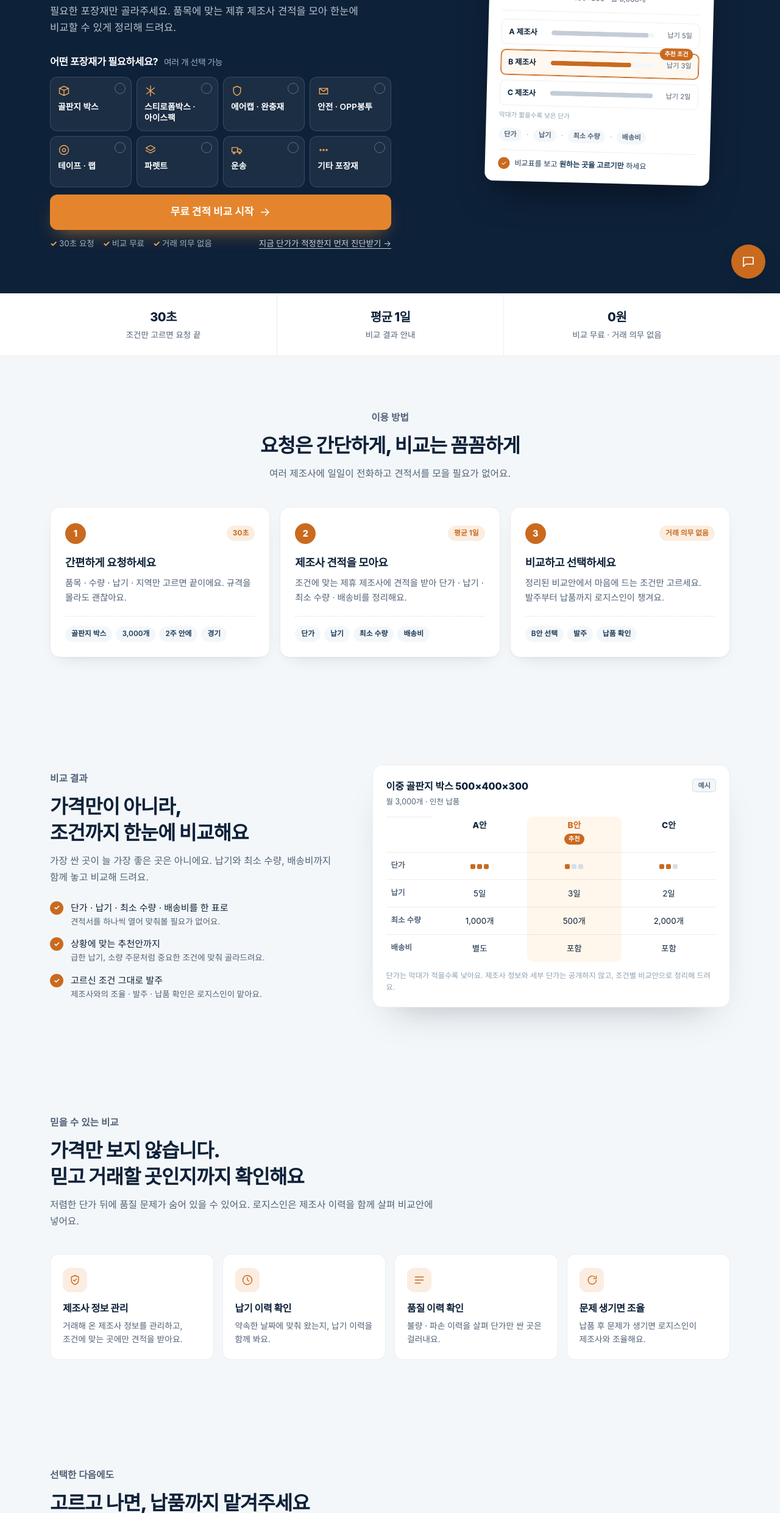
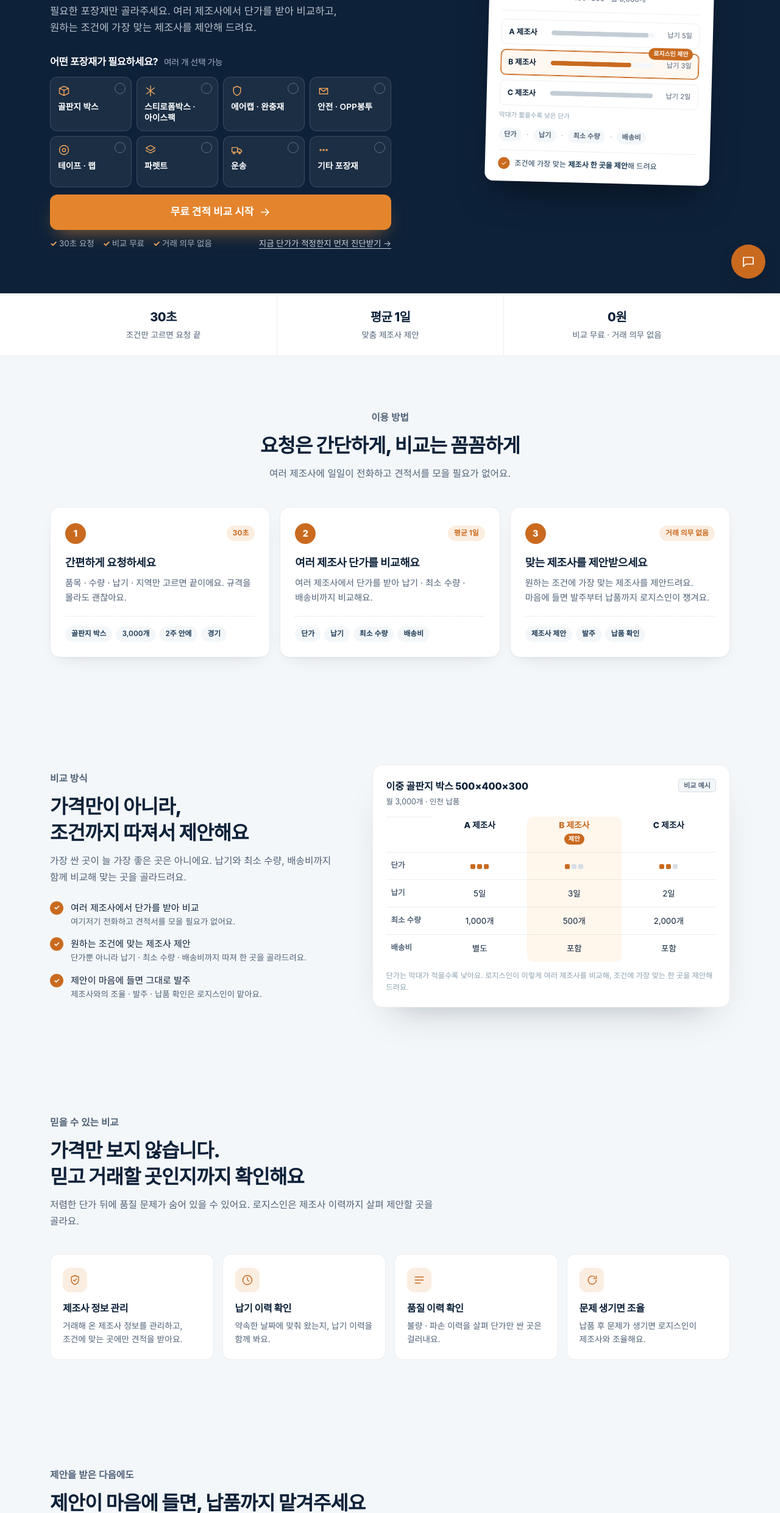
Before and after one commit to logisin-biz/logisin, a plain HTML site: page logisin-service.html in a window 1280 px wide. Shown: the part 319-2800 px from the top of the page at 61% size. Drawn offline with Linux system fonts and the light colour scheme; a web font is replaced by a local one.

Commit message:
update main page2

```diff
--- a/logisin-service.html
+++ b/logisin-service.html
@@ -747,7 +747,7 @@
   .s8-grid .best{background:#FFF6EC;}
   .s8-grid .ch.best{border-radius:10px 10px 0 0; color:var(--kraft-dark); position:relative;}
   .s8-grid .last.best{border-radius:0 0 10px 10px;}
-  .s8-grid .ch.best::after{content:'추천'; display:block; margin:4px auto 0; width:max-content; font-size:0.64rem; color:#fff; background:var(--kraft-dark); border-radius:99px; padding:1px 7px;}
+  .s8-grid .ch.best::after{content:'제안'; display:block; margin:4px auto 0; width:max-content; font-size:0.64rem; color:#fff; background:var(--kraft-dark); border-radius:99px; padding:1px 7px;}
   .s8-lv{display:inline-flex; gap:3px;}
   .s8-lv i{width:8px; height:8px; border-radius:2px; background:#D7DEE5;}
   .s8-lv i.on{background:var(--kraft-dark);}
@@ -939,7 +939,7 @@
       <div>
         <p class="s8-kicker"><b>서비스</b><i></i>포장재 견적 비교</p>
         <h1>제조사 찾고, 묻고,<br class="s8-br"> 비교하는 일<br><span class="hl">로지스인이 대신합니다</span></h1>
-        <p class="s8-sub">필요한 포장재만 골라주세요. 품목에 맞는 제휴 제조사 견적을 모아 한눈에 비교할 수 있게 정리해 드려요.</p>
+        <p class="s8-sub">필요한 포장재만 골라주세요. 여러 제조사에서 단가를 받아 비교하고, 원하는 조건에 가장 맞는 제조사를 제안해 드려요.</p>
         <div class="hero-pick" data-compare-scope>
           <p class="hero-pick-q">어떤 포장재가 필요하세요? <span>여러 개 선택 가능</span></p>
           <div class="hp-grid">
@@ -962,19 +962,19 @@
       <div class="cmp-card" aria-hidden="true">
           <div class="cmp-head">
             <div>
-              <div class="cmp-title">제조사 견적 비교</div>
+              <div class="cmp-title">로지스인 제조사 비교</div>
               <div class="cmp-item">이중 골판지 박스 500×400×300 · 월 3,000개</div>
             </div>
             <span class="doc-sample">예시</span>
           </div>
           <ul class="cmp-list">
             <li><span class="cmp-name">A 제조사</span><span class="cmp-bar"><i style="width:94%"></i></span><span class="cmp-meta">납기 5일</span></li>
-            <li class="is-best"><span class="cmp-name">B 제조사</span><span class="cmp-bar"><i style="width:78%"></i></span><span class="cmp-meta">납기 3일</span><span class="cmp-badge">추천 조건</span></li>
+            <li class="is-best"><span class="cmp-name">B 제조사</span><span class="cmp-bar"><i style="width:78%"></i></span><span class="cmp-meta">납기 3일</span><span class="cmp-badge">로지스인 제안</span></li>
             <li><span class="cmp-name">C 제조사</span><span class="cmp-bar"><i style="width:100%"></i></span><span class="cmp-meta">납기 2일</span></li>
           </ul>
           <div class="cmp-legend">막대가 짧을수록 낮은 단가</div>
           <div class="cmp-steps"><span>단가</span><b>·</b><span>납기</span><b>·</b><span>최소 수량</span><b>·</b><span>배송비</span></div>
-          <div class="cmp-foot"><span class="cmp-check">✓</span><span>비교표를 보고 <strong>원하는 곳을 고르기만</strong> 하세요</span></div>
+          <div class="cmp-foot"><span class="cmp-check">✓</span><span>조건에 가장 맞는 <strong>제조사 한 곳을 제안</strong>해 드려요</span></div>
         </div>
     </div>
   </section>
@@ -983,7 +983,7 @@
     <div class="wrap">
       <ul>
         <li><strong>30초</strong><span>조건만 고르면 요청 끝</span></li>
-        <li><strong>평균 1일</strong><span>비교 결과 안내</span></li>
+        <li><strong>평균 1일</strong><span>맞춤 제조사 제안</span></li>
         <li><strong>0원</strong><span>비교 무료 · 거래 의무 없음</span></li>
       </ul>
     </div>
@@ -1005,15 +1005,15 @@
         </div>
         <div class="s8-step">
           <div class="s8-step-top"><span class="s8-num">2</span><span class="s8-chip">평균 1일</span></div>
-          <h3>제조사 견적을 모아요</h3>
-          <p>조건에 맞는 제휴 제조사에 견적을 받아 단가 · 납기 · 최소 수량 · 배송비를 정리해요.</p>
+          <h3>여러 제조사 단가를 비교해요</h3>
+          <p>여러 제조사에서 단가를 받아 납기 · 최소 수량 · 배송비까지 비교해요.</p>
           <div class="s8-mini"><span>단가</span><span>납기</span><span>최소 수량</span><span>배송비</span></div>
         </div>
         <div class="s8-step">
           <div class="s8-step-top"><span class="s8-num">3</span><span class="s8-chip">거래 의무 없음</span></div>
-          <h3>비교하고 선택하세요</h3>
-          <p>정리된 비교안에서 마음에 드는 조건만 고르세요. 발주부터 납품까지 로지스인이 챙겨요.</p>
-          <div class="s8-mini"><span>B안 선택</span><span>발주</span><span>납품 확인</span></div>
+          <h3>맞는 제조사를 제안받으세요</h3>
+          <p>원하는 조건에 가장 맞는 제조사를 제안드려요. 마음에 들면 발주부터 납품까지 로지스인이 챙겨요.</p>
+          <div class="s8-mini"><span>제조사 제안</span><span>발주</span><span>납품 확인</span></div>
         </div>
       </div>
     </div>
@@ -1023,23 +1023,23 @@
     <div class="wrap s8-compare">
       <div>
         <div class="s8-head" style="margin-bottom:0;">
-          <p class="section-label">비교 결과</p>
-          <h2>가격만이 아니라,<br>조건까지 한눈에 비교해요</h2>
-          <p>가장 싼 곳이 늘 가장 좋은 곳은 아니에요. 납기와 최소 수량, 배송비까지 함께 놓고 비교해 드려요.</p>
+          <p class="section-label">비교 방식</p>
+          <h2>가격만이 아니라,<br>조건까지 따져서 제안해요</h2>
+          <p>가장 싼 곳이 늘 가장 좋은 곳은 아니에요. 납기와 최소 수량, 배송비까지 함께 비교해 맞는 곳을 골라드려요.</p>
         </div>
         <ul class="s8-points">
-          <li><span>단가 · 납기 · 최소 수량 · 배송비를 한 표로<small>견적서를 하나씩 열어 맞춰볼 필요가 없어요.</small></span></li>
-          <li><span>상황에 맞는 추천안까지<small>급한 납기, 소량 주문처럼 중요한 조건에 맞춰 골라드려요.</small></span></li>
-          <li><span>고르신 조건 그대로 발주<small>제조사와의 조율 · 발주 · 납품 확인은 로지스인이 맡아요.</small></span></li>
+          <li><span>여러 제조사에서 단가를 받아 비교<small>여기저기 전화하고 견적서를 모을 필요가 없어요.</small></span></li>
+          <li><span>원하는 조건에 맞는 제조사 제안<small>단가뿐 아니라 납기 · 최소 수량 · 배송비까지 따져 한 곳을 골라드려요.</small></span></li>
+          <li><span>제안이 마음에 들면 그대로 발주<small>제조사와의 조율 · 발주 · 납품 확인은 로지스인이 맡아요.</small></span></li>
         </ul>
       </div>
-      <div class="s8-table" aria-label="비교 결과 예시">
+      <div class="s8-table" aria-label="제조사 비교 예시">
         <div class="s8-table-head">
           <div><strong>이중 골판지 박스 500×400×300</strong><small>월 3,000개 · 인천 납품</small></div>
-          <span class="s8-tag">예시</span>
+          <span class="s8-tag">비교 예시</span>
         </div>
-        <div class="s8-grid"><div class="rh"></div><div class="ch">A안</div><div class="ch best">B안</div><div class="ch">C안</div><div class="rh">단가</div><div><span class="s8-lv" aria-label="3/3"><i class="on"></i><i class="on"></i><i class="on"></i></span></div><div class="best"><span class="s8-lv" aria-label="1/3"><i class="on"></i><i></i><i></i></span></div><div><span class="s8-lv" aria-label="2/3"><i class="on"></i><i class="on"></i><i></i></span></div><div class="rh">납기</div><div>5일</div><div class="best">3일</div><div>2일</div><div class="rh">최소 수량</div><div>1,000개</div><div class="best">500개</div><div>2,000개</div><div class="rh">배송비</div><div>별도</div><div class="best last">포함</div><div>포함</div></div>
-        <p class="s8-table-foot">단가는 막대가 적을수록 낮아요. 제조사 정보와 세부 단가는 공개하지 않고, 조건별 비교안으로 정리해 드려요.</p>
+        <div class="s8-grid"><div class="rh"></div><div class="ch">A 제조사</div><div class="ch best">B 제조사</div><div class="ch">C 제조사</div><div class="rh">단가</div><div><span class="s8-lv" aria-label="3/3"><i class="on"></i><i class="on"></i><i class="on"></i></span></div><div class="best"><span class="s8-lv" aria-label="1/3"><i class="on"></i><i></i><i></i></span></div><div><span class="s8-lv" aria-label="2/3"><i class="on"></i><i class="on"></i><i></i></span></div><div class="rh">납기</div><div>5일</div><div class="best">3일</div><div>2일</div><div class="rh">최소 수량</div><div>1,000개</div><div class="best">500개</div><div>2,000개</div><div class="rh">배송비</div><div>별도</div><div class="best last">포함</div><div>포함</div></div>
+        <p class="s8-table-foot">단가는 막대가 적을수록 낮아요. 로지스인이 이렇게 여러 제조사를 비교해, 조건에 가장 맞는 한 곳을 제안해 드려요.</p>
       </div>
     </div>
   </section>
@@ -1049,7 +1049,7 @@
       <div class="s8-head">
         <p class="section-label">믿을 수 있는 비교</p>
         <h2>가격만 보지 않습니다.<br>믿고 거래할 곳인지까지 확인해요</h2>
-        <p>저렴한 단가 뒤에 품질 문제가 숨어 있을 수 있어요. 로지스인은 제조사 이력을 함께 살펴 비교안에 넣어요.</p>
+        <p>저렴한 단가 뒤에 품질 문제가 숨어 있을 수 있어요. 로지스인은 제조사 이력까지 살펴 제안할 곳을 골라요.</p>
       </div>
       <div class="s8-cards">
         <div class="s8-card"><div class="s8-ic"><svg width="20" height="20" viewBox="0 0 24 24" fill="none" stroke="currentColor" stroke-width="1.7" stroke-linejoin="round" stroke-linecap="round" aria-hidden="true"><path d="M12 3l7 3v6c0 4.5-3 7.5-7 9-4-1.5-7-4.5-7-9V6l7-3z"/><path d="M9 12l2 2 4-4"/></svg></div><h3>제조사 정보 관리</h3><p>거래해 온 제조사 정보를 관리하고, 조건에 맞는 곳에만 견적을 받아요.</p></div>
@@ -1063,8 +1063,8 @@
   <section class="s8-sec" id="after">
     <div class="wrap">
       <div class="s8-head">
-        <p class="section-label">선택한 다음에도</p>
-        <h2>고르고 나면, 납품까지 맡겨주세요</h2>
+        <p class="section-label">제안을 받은 다음에도</p>
+        <h2>제안이 마음에 들면, 납품까지 맡겨주세요</h2>
       </div>
       <div class="s8-cards c3">
         <div class="s8-card"><div class="s8-ic"><svg width="20" height="20" viewBox="0 0 24 24" fill="none" stroke="currentColor" stroke-width="1.7" stroke-linejoin="round" stroke-linecap="round" aria-hidden="true"><rect x="3" y="5" width="18" height="16" rx="2"/><path d="M3 10h18M8 3v4M16 3v4"/></svg></div><h3>결제 · 일정 확정</h3><p>세금계산서 발행, 계좌이체 기본. 정기 거래처는 결제 조건을 따로 협의할 수 있어요.</p></div>
@@ -1101,11 +1101,11 @@
         <h2>견적 비교, 이런 게 궁금하세요</h2>
       </div>
       <div class="s8-faq">
-        <details open><summary>견적 비교에 비용이 드나요?</summary><p>아니요, 견적 비교는 무료예요. 비교 결과를 받아보신 뒤 거래하지 않으셔도 괜찮아요.</p></details>
-        <details><summary>제조사 이름도 알려주시나요?</summary><p>제조사 정보와 세부 단가는 공개하지 않고, 단가 · 납기 · 최소 수량 · 배송비를 조건별 비교안으로 정리해 드려요. 고르신 조건으로 로지스인이 발주와 납품을 맡습니다.</p></details>
+        <details open><summary>견적 비교에 비용이 드나요?</summary><p>아니요, 견적 비교는 무료예요. 제안을 받아보신 뒤 거래하지 않으셔도 괜찮아요.</p></details>
+        <details><summary>제조사 이름도 알려주시나요?</summary><p>제조사 정보는 공개하지 않아요. 여러 제조사를 비교한 뒤 조건에 가장 맞는 곳의 단가 · 납기 · 최소 수량 · 배송비를 정리해 제안드리고, 발주와 납품은 로지스인이 맡아 진행해요.</p></details>
         <details><summary>규격을 정확히 몰라도 요청할 수 있나요?</summary><p>네. 품목과 대략적인 수량만 골라주시면 돼요. 지금 쓰는 포장재 사진을 카카오톡으로 보내주시면 규격 확인을 도와드려요.</p></details>
         <details><summary>소량도 비교해 주나요?</summary><p>품목마다 달라요. 규격 제작이 필요한 골판지 박스나 인쇄 제품은 최소 수량이 있고, 테이프 · 에어캡 같은 기성품은 소량 주문도 가능해요.</p></details>
-        <details><summary>어느 지역까지 납품되나요?</summary><p>전국 납품이 가능해요. 배송비는 품목 · 수량 · 지역에 따라 달라 비교안에 함께 정리해 드리고, 서울 · 인천 · 김포 등 수도권은 더 빠르게 받아보실 수 있어요.</p></details>
+        <details><summary>어느 지역까지 납품되나요?</summary><p>전국 납품이 가능해요. 배송비는 품목 · 수량 · 지역에 따라 달라 제안드릴 때 함께 안내해 드리고, 서울 · 인천 · 김포 등 수도권은 더 빠르게 받아보실 수 있어요.</p></details>
       </div>
     </div>
   </section>
@@ -1113,7 +1113,7 @@
   <section class="s8-final" id="final-cta">
     <div class="wrap">
       <h2>포장재, 견적 비교부터 받아보세요</h2>
-      <p>조건만 고르면 30초. 비교는 무료, 선택은 자유입니다.</p>
+      <p>조건만 고르면 30초. 비교는 무료, 거래 의무는 없어요.</p>
       <button type="button" class="hp-go js-open-compare" data-source="svc_final"><span class="hp-go-label">무료 견적 비교 시작</span><svg width="18" height="18" viewBox="0 0 24 24" fill="none" aria-hidden="true"><path d="M4 12h16M13 5l7 7-7 7" stroke="currentColor" stroke-width="2.2" stroke-linecap="round" stroke-linejoin="round"/></svg></button>
       <div class="s8-final-sub"><span>바로 상담하고 싶다면</span><a href="https://pf.kakao.com/_JxexixiX/chat" target="_blank" rel="noopener" data-track="svc_final_kakao">카카오톡 상담</a></div>
     </div>
@@ -1386,7 +1386,7 @@
       opts:[['서울',''],['인천 · 경기',''],['충청 · 강원',''],['그 밖의 지역','']] },
     { key:'detail', type:'detail', q:'원하는 조건이 더 있나요?', help:'없으면 건너뛰셔도 돼요. 담당자가 통화로 여쭤볼게요.',
       chips:['최저 단가','빠른 납기','품질 · 안정 공급','소량 주문','로고 인쇄','샘플 먼저'] },
-    { key:'contact', type:'contact', q:'비교 견적을 받을 연락처를 알려주세요', help:'제조사 견적을 모아 평균 1일 이내에 연락드려요.' }
+    { key:'contact', type:'contact', q:'비교 견적을 받을 연락처를 알려주세요', help:'여러 제조사 단가를 비교해 평균 1일 이내에 제안드려요.' }
   ];
   const SUMMARY_LABEL = { qty:'수량', cycle:'주기', when:'납기', region:'지역' };
 
@@ -1478,11 +1478,11 @@
     function renderDone(){
       bar.style.width = '100%'; count.textContent = ''; back.hidden = true;
       body.innerHTML = '<div class="cw-step cw-done"><div class="cw-done-ic">✓</div><h3>비교 요청이 접수되었어요</h3>' +
-        '<p>입력하신 조건으로 제휴 제조사 견적을 모아<br>비교해서 연락드릴게요.</p>' +
+        '<p>여러 제조사에서 단가를 받아 비교한 뒤,<br>조건에 가장 맞는 제조사를 제안드릴게요.</p>' +
         '<ol class="cw-timeline">' +
           '<li class="is-now"><b>1</b><span>비교 요청 접수</span><em>지금</em></li>' +
-          '<li><b>2</b><span>제조사별 단가 · 납기 확인</span><em>평균 1일</em></li>' +
-          '<li><b>3</b><span>비교 결과 안내 · 원하는 곳 선택</span><em>거래 의무 없음</em></li>' +
+          '<li><b>2</b><span>여러 제조사 단가 · 납기 비교</span><em>평균 1일</em></li>' +
+          '<li><b>3</b><span>맞춤 제조사 제안</span><em>거래 의무 없음</em></li>' +
         '</ol>' +
         '<a class="cw-kakao" href="' + KAKAO + '" target="_blank" rel="noopener" data-track="compare_done_kakao">지금 쓰는 포장재 사진이 있다면 카톡으로 보내주세요 →</a>' +
         (opts.inline ? '<a class="cw-close-link" href="index.html">홈으로 돌아가기</a>' : '<button type="button" class="cw-close-link" data-act="close">닫기</button>') +
```
Also changed, not shown: index.html (+23 -23 lines), logisin-quote-request.html (+5 -5 lines).
